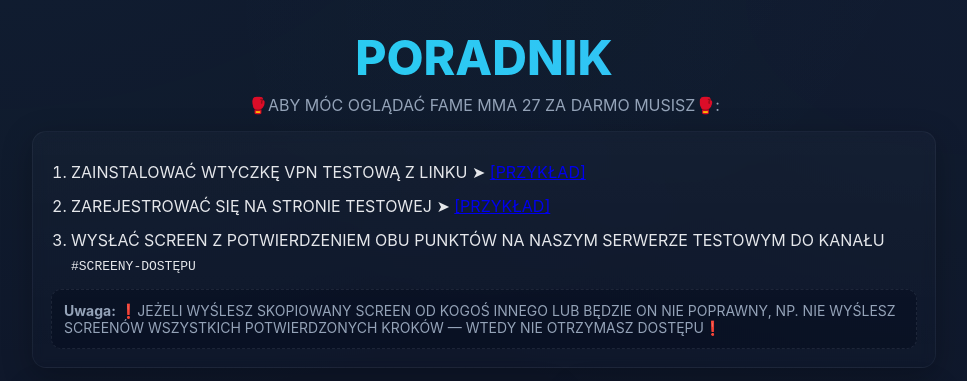
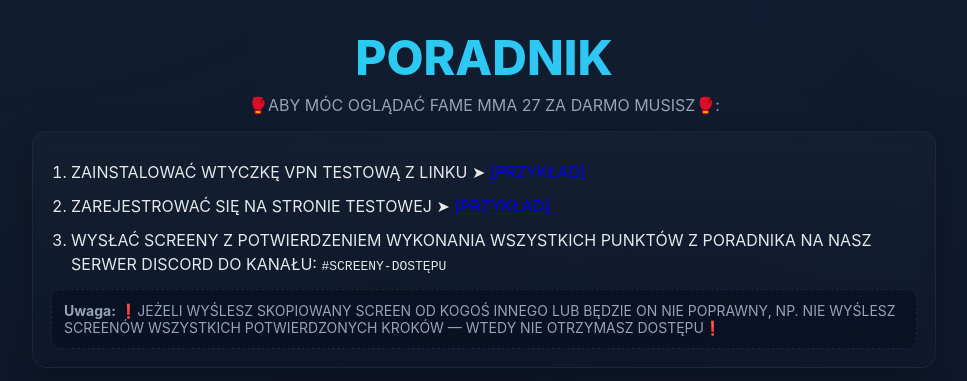
Before and after one commit to Ziemniak561/STRONA-WWW, a plain HTML site: page index.html in a window 1280 px wide. Shown: the top 381 px of the page, without its empty margins (156-1123 px from the left). Drawn offline with Linux system fonts and the light colour scheme.

Commit message:
Add files via upload

```diff
--- a/index.html
+++ b/index.html
@@ -37,7 +37,7 @@
       <ol>
         <li>ZAINSTALOWAĆ WTYCZKĘ VPN TESTOWĄ Z LINKU ➤ <a href="#">[PRZYKŁAD]</a></li>
         <li>ZAREJESTROWAĆ SIĘ NA STRONIE TESTOWEJ ➤ <a href="#">[PRZYKŁAD]</a></li>
-        <li>WYSŁAĆ SCREEN Z POTWIERDZENIEM OBU PUNKTÓW NA NASZYM SERWERZE TESTOWYM DO KANAŁU <code>#SCREENY-DOSTĘPU</code></li>
+        <li>WYSŁAĆ SCREENY Z POTWIERDZENIEM WYKONANIA WSZYSTKICH PUNKTÓW Z PORADNIKA NA NASZ SERWER DISCORD DO KANAŁU: <code>#SCREENY-DOSTĘPU</code></li>
       </ol>
       <div class="note"><strong>Uwaga:</strong> ❗️JEŻELI WYŚLESZ SKOPIOWANY SCREEN OD KOGOŚ INNEGO LUB BĘDZIE ON NIE POPRAWNY, NP. NIE WYŚLESZ SCREENÓW WSZYSTKICH POTWIERDZONYCH KROKÓW — WTEDY NIE OTRZYMASZ DOSTĘPU❗️</div>
     </section>
```
